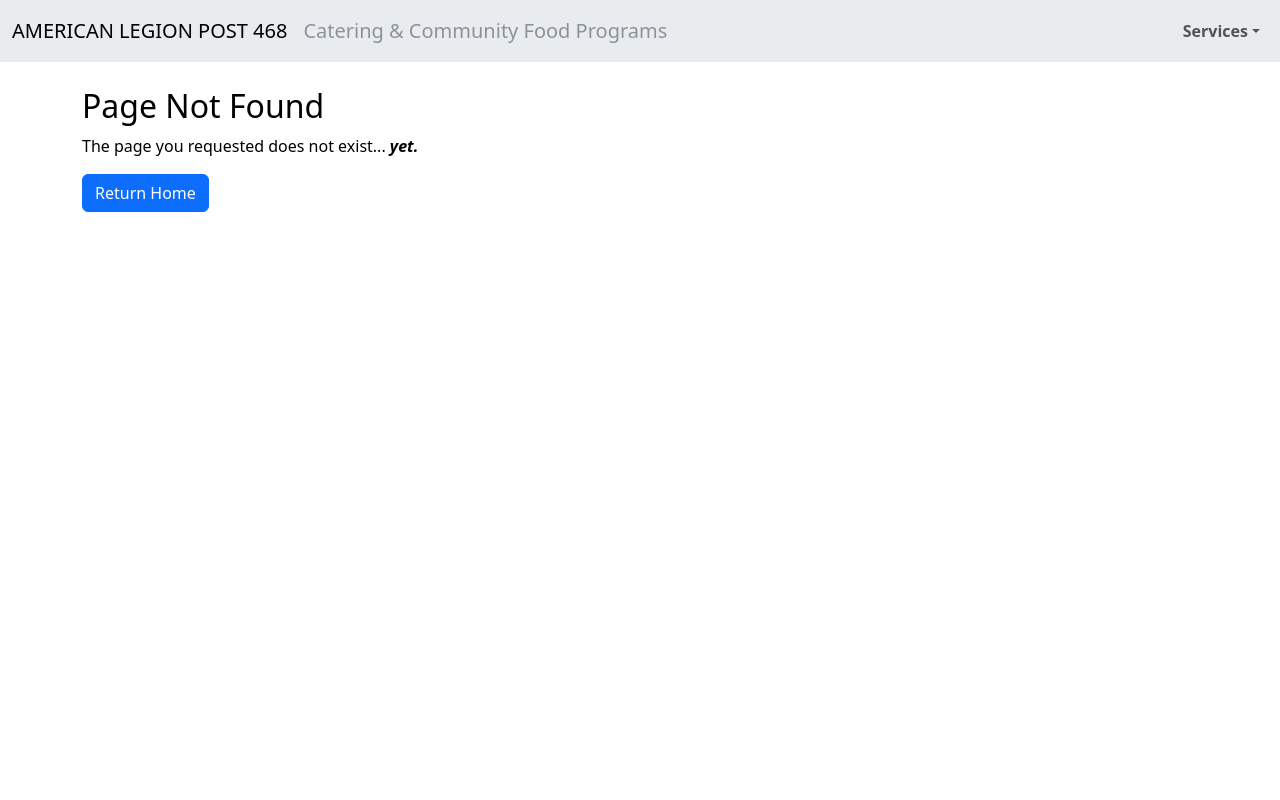
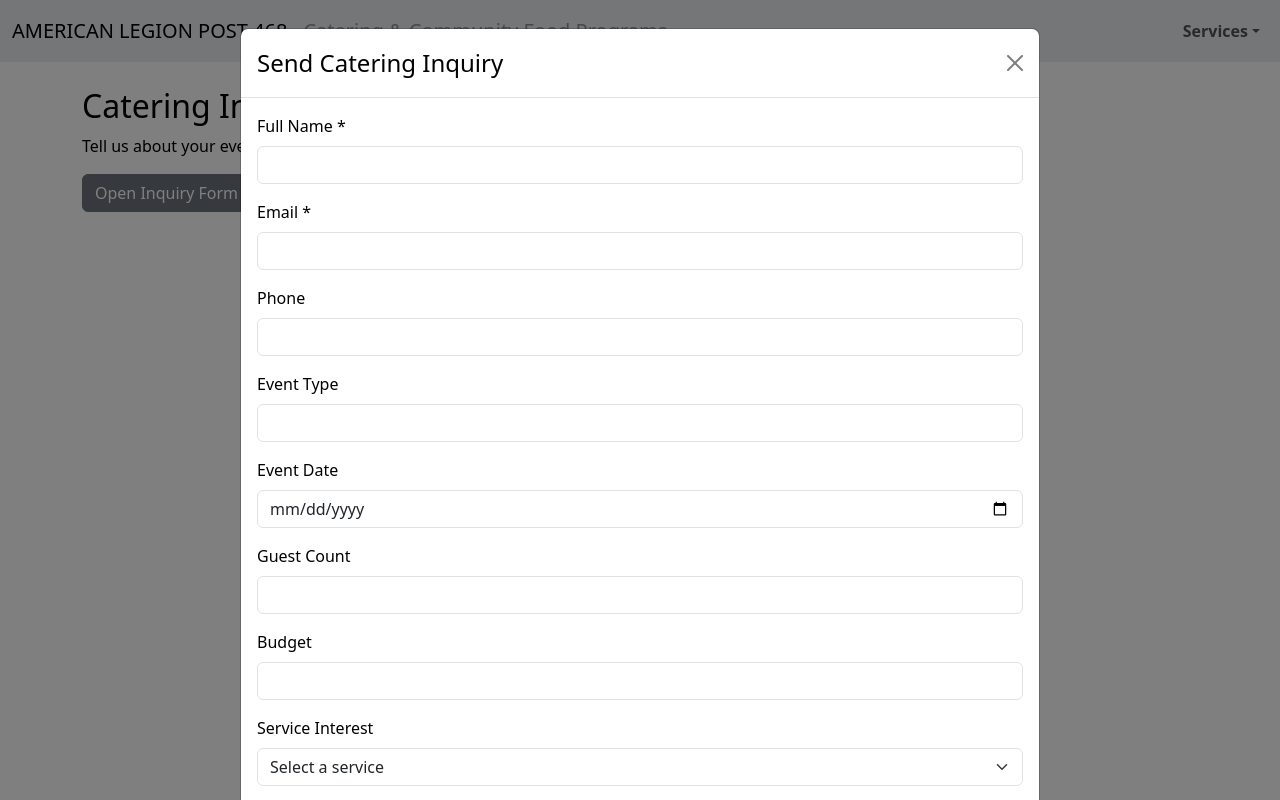
Before and after one commit to smith-cameron/PostCatering, a React (Vite) app in the folder client/: page /inquiry in a window 1280 px wide. Before the commit this address had no page. Built offline with nearby package versions, Linux system fonts and the light colour scheme.

Commit message:
Inquiry form init

```diff
--- a/client/src/App.jsx
+++ b/client/src/App.jsx
@@ -1,7 +1,7 @@
 import { BrowserRouter, Routes, Route } from "react-router-dom";
 import "bootstrap/dist/css/bootstrap.min.css";
 import Context from "./context";
-import { Wrapper, Landing, NotFound, ServiceMenu } from "./imports";
+import { Wrapper, Landing, NotFound, ServiceMenu, Inquiry } from "./imports";
 import "./App.css";
 
 function App() {
@@ -10,10 +10,10 @@
       <Context.Provider value={"Houston, we have liftoff"}>
         <BrowserRouter>
           <Routes>
-            <Route path="/" element={<Wrapper />}>
+            <Route path="/" element={<Wrapper />}>git
               <Route index element={<Landing />} />
               <Route path="services/:menuKey" element={<ServiceMenu />} />
-              {/* <Route path="inquiry" element={<Inquiry />} /> */}
+              <Route path="inquiry" element={<Inquiry />} />
               {/* <Route path="contact" element={<ContactUs />} /> */}
               <Route path="*" element={<NotFound />} />
             </Route>
--- a/client/src/components/Inquiry.jsx
+++ b/client/src/components/Inquiry.jsx
@@ -1,11 +1,192 @@
-import React, { useState, useEffect, useContext } from 'react'
+import { useEffect, useMemo, useState } from "react";
+import { Alert, Button, Form, Modal, Spinner } from "react-bootstrap";
+import { useSearchParams } from "react-router-dom";
+import { MENU } from "../static/menuData";
 
-const Inquiry = (props) => {
-    return (
-        <>
+const EMPTY_FORM = {
+  full_name: "",
+  email: "",
+  phone: "",
+  event_type: "",
+  event_date: "",
+  guest_count: "",
+  budget: "",
+  service_interest: "",
+  message: "",
+};
 
-        </>
-    )
-}
+const Inquiry = () => {
+  const [searchParams] = useSearchParams();
+  const presetServiceKey = searchParams.get("service");
+
+  const serviceOptions = useMemo(
+    () =>
+      Object.entries(MENU).map(([key, value]) => ({
+        key,
+        label: value.pageTitle,
+      })),
+    []
+  );
+
+  const presetServiceLabel = useMemo(() => {
+    const match = serviceOptions.find((service) => service.key === presetServiceKey);
+    return match ? match.label : "";
+  }, [presetServiceKey, serviceOptions]);
+
+  const [showModal, setShowModal] = useState(true);
+  const [loading, setLoading] = useState(false);
+  const [errors, setErrors] = useState([]);
+  const [warning, setWarning] = useState("");
+  const [submittedId, setSubmittedId] = useState(null);
+  const [form, setForm] = useState({
+    ...EMPTY_FORM,
+    service_interest: presetServiceLabel,
+  });
+
+  useEffect(() => {
+    if (presetServiceLabel) {
+      setForm((prev) => ({ ...prev, service_interest: presetServiceLabel }));
+    }
+  }, [presetServiceLabel]);
+
+  const onChange = (event) => {
+    const { name, value } = event.target;
+    setForm((prev) => ({ ...prev, [name]: value }));
+  };
+
+  const onSubmit = async (event) => {
+    event.preventDefault();
+    setLoading(true);
+    setErrors([]);
+    setWarning("");
+    setSubmittedId(null);
+
+    try {
+      const response = await fetch("/api/inquiries", {
+        method: "POST",
+        headers: { "Content-Type": "application/json" },
+        body: JSON.stringify(form),
+      });
+      const body = await response.json();
+
+      if (!response.ok) {
+        setErrors(body.errors || ["Unable to submit inquiry."]);
+        return;
+      }
+
+      setSubmittedId(body.inquiry_id || null);
+      if (body.warning) {
+        setWarning(body.warning);
+      }
+      setForm({
+        ...EMPTY_FORM,
+        service_interest: presetServiceLabel || "",
+      });
+    } catch {
+      setErrors(["Network error. Please try again."]);
+    } finally {
+      setLoading(false);
+    }
+  };
+
+  return (
+    <main className="container my-4">
+      <h2 className="mb-2">Catering Inquiry</h2>
+      <p className="mb-3">Tell us about your event and menu needs. We will follow up shortly.</p>
+
+      <Button variant="secondary" onClick={() => setShowModal(true)}>
+        Open Inquiry Form
+      </Button>
+
+      <Modal show={showModal} onHide={() => setShowModal(false)} centered size="lg">
+        <Modal.Header closeButton>
+          <Modal.Title>Send Catering Inquiry</Modal.Title>
+        </Modal.Header>
+
+        <Form onSubmit={onSubmit}>
+          <Modal.Body>
+            {submittedId ? <Alert variant="success">Inquiry submitted. ID: {submittedId}</Alert> : null}
+            {warning ? <Alert variant="warning">{warning}</Alert> : null}
+            {errors.length ? (
+              <Alert variant="danger">
+                {errors.map((error) => (
+                  <div key={error}>{error}</div>
+                ))}
+              </Alert>
+            ) : null}
+
+            <Form.Group className="mb-3">
+              <Form.Label>Full Name *</Form.Label>
+              <Form.Control name="full_name" value={form.full_name} onChange={onChange} required />
+            </Form.Group>
+
+            <Form.Group className="mb-3">
+              <Form.Label>Email *</Form.Label>
+              <Form.Control type="email" name="email" value={form.email} onChange={onChange} required />
+            </Form.Group>
+
+            <Form.Group className="mb-3">
+              <Form.Label>Phone</Form.Label>
+              <Form.Control name="phone" value={form.phone} onChange={onChange} />
+            </Form.Group>
+
+            <Form.Group className="mb-3">
+              <Form.Label>Event Type</Form.Label>
+              <Form.Control name="event_type" value={form.event_type} onChange={onChange} />
+            </Form.Group>
+
+            <Form.Group className="mb-3">
+              <Form.Label>Event Date</Form.Label>
+              <Form.Control type="date" name="event_date" value={form.event_date} onChange={onChange} />
+            </Form.Group>
+
+            <Form.Group className="mb-3">
+              <Form.Label>Guest Count</Form.Label>
+              <Form.Control type="number" min="0" name="guest_count" value={form.guest_count} onChange={onChange} />
+            </Form.Group>
+
+            <Form.Group className="mb-3">
+              <Form.Label>Budget</Form.Label>
+              <Form.Control name="budget" value={form.budget} onChange={onChange} />
+            </Form.Group>
+
+            <Form.Group className="mb-3">
+              <Form.Label>Service Interest</Form.Label>
+              <Form.Select name="service_interest" value={form.service_interest} onChange={onChange}>
+                <option value="">Select a service</option>
+                {serviceOptions.map((service) => (
+                  <option key={service.key} value={service.label}>
+                    {service.label}
+                  </option>
+                ))}
+              </Form.Select>
+            </Form.Group>
+
+            <Form.Group>
+              <Form.Label>Message *</Form.Label>
+              <Form.Control as="textarea" rows={4} name="message" value={form.message} onChange={onChange} required />
+            </Form.Group>
+          </Modal.Body>
+
+          <Modal.Footer>
+            <Button variant="outline-secondary" onClick={() => setShowModal(false)}>
+              Cancel
+            </Button>
+            <Button variant="secondary" type="submit" disabled={loading}>
+              {loading ? (
+                <>
+                  <Spinner size="sm" className="me-2" />
+                  Sending...
+                </>
+              ) : (
+                "Submit Inquiry"
+              )}
+            </Button>
+          </Modal.Footer>
+        </Form>
+      </Modal>
+    </main>
+  );
+};
 
 export default Inquiry;
--- a/client/src/components/ServiceMenu.jsx
+++ b/client/src/components/ServiceMenu.jsx
@@ -1,5 +1,5 @@
-import { useParams } from "react-router-dom";
-import { Accordion } from "react-bootstrap";
+import { useParams, Link } from "react-router-dom";
+import { Accordion, Button } from "react-bootstrap";
 import { MENU, MENU_OPTIONS } from "../static/menuData";
 
 const MenuTable = ({ columns, rows }) => (
@@ -45,6 +45,11 @@
       <header className="mb-3">
         <h2 className="mb-1">{data.pageTitle}</h2>
         {data.subtitle ? <p className="mb-0">{data.subtitle}</p> : null}
+        <div className="mt-3">
+          <Button as={Link} to={`/inquiry?service=${menuKey}`} variant="secondary">
+            Send Inquiry About This Menu
+          </Button>
+        </div>
       </header>
 
       {data.introBlocks?.map((b) => (
```
